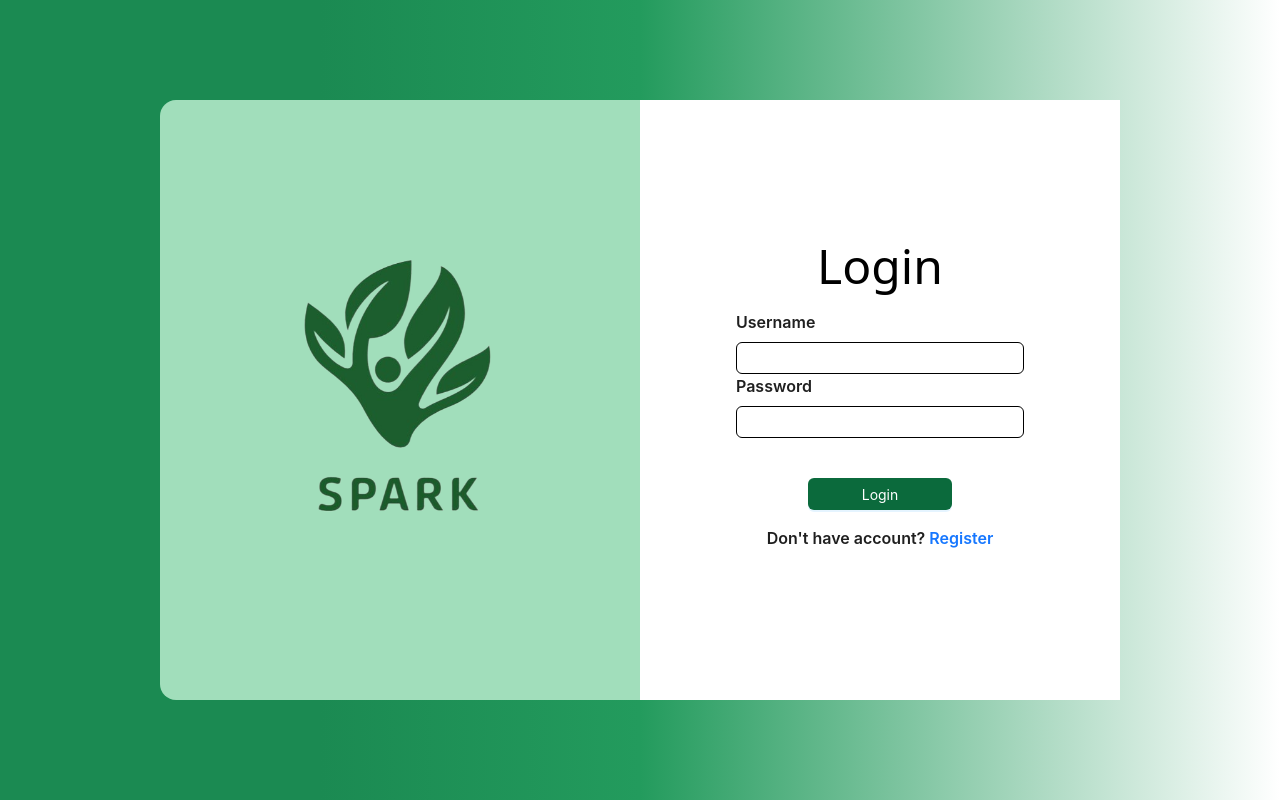
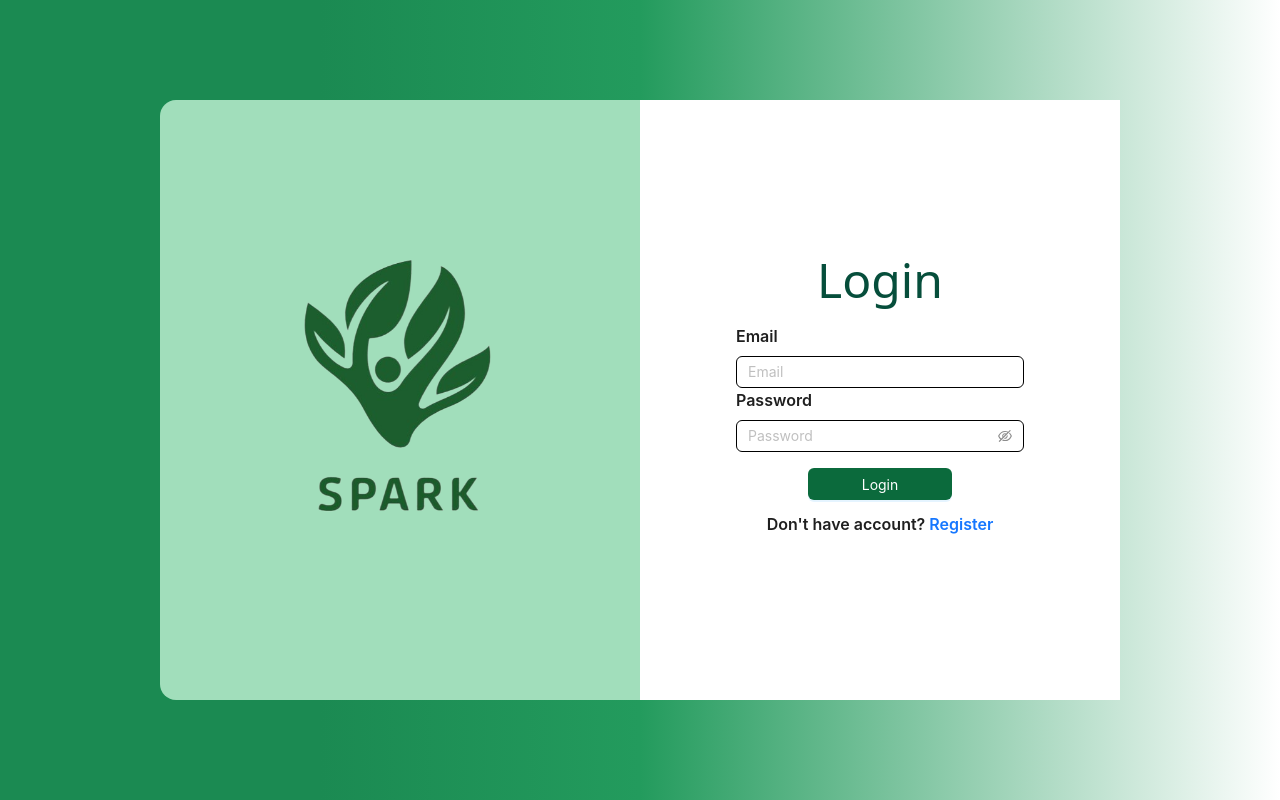
Before and after one commit to crzie/Spark, a React (Vite) app: page /signin in a window 1280 px wide. Built offline with nearby package versions, Linux system fonts and the light colour scheme; no server answers.

Commit message:
added some account database logic

```diff
--- a/src/App.tsx
+++ b/src/App.tsx
@@ -1,9 +1,18 @@
+import { ConfigProvider } from "antd";
 import { Outlet } from "react-router-dom";
 
 function App() {
   return (
     <div className="w-full flex">
-      <Outlet />
+      <ConfigProvider
+        theme={{
+          token: {
+            /* here is your global tokens */
+          },
+        }}
+      >
+        <Outlet />
+      </ConfigProvider>
     </div>
   );
 }
--- a/src/components/LeftSidebar.tsx
+++ b/src/components/LeftSidebar.tsx
@@ -1,12 +1,10 @@
-import React from "react";
-import logoText from "../assets/SparkLogoTextRight.png";
 import logo from "../assets/SparkLogo.png";
 
+import { Link, useLocation } from "react-router-dom";
+import profile from "../assets/icons8-circled-user-male-skin-type-5-48.png";
 import home from "../assets/icons8-home-48.png";
 import leaderboard from "../assets/icons8-leaderboard-48.png";
 import redeem from "../assets/icons8-redeem-48.png";
-import profile from "../assets/icons8-circled-user-male-skin-type-5-48.png";
-import { Link, useLocation } from "react-router-dom";
 const LeftSidebar = () => {
   const location = useLocation();
 
@@ -24,7 +22,7 @@ const LeftSidebar = () => {
       ? " bg-gray-100 border-2 border-emerald-500"
       : "";
     return (
-      <div className="flex gap-3 items-center rounded-lg w-full cursor-pointer ">
+      <div className="flex gap-3 items-center box-border rounded-lg w-full cursor-pointer ">
         <Link
           to={link}
           className={
--- /dev/null
+++ b/src/hooks/useAuth.tsx
@@ -0,0 +1,27 @@
+import { useState } from "react"
+import { auth, getAccountDetails } from "../services/firebase"
+import { User } from "firebase/auth"
+
+export type Account = {
+    user: User | null;
+    details: UserDetails | null;
+}
+
+export const useAuth = (): Account => {
+    const [currentUser, setCurrentUser] = useState(auth.currentUser);
+    const [details, setDetails] = useState<UserDetails | null>(null);
+
+    auth.onAuthStateChanged((user) => {
+        if (user) {
+            setCurrentUser(user);
+            getAccountDetails(user?.uid)
+                .then((data) => {
+                    setDetails(data);
+                });
+        }
+    });
+
+
+
+    return { user: currentUser, details };
+}
--- a/src/models/User.d.ts
+++ b/src/models/User.d.ts
@@ -1,6 +1,5 @@
 type UserDetails = {
     username: string;
-    role: "host" | "player";
     imagePath: string;
     xp: number;
     coin: number;
--- a/src/pages/auth/SignIn.tsx
+++ b/src/pages/auth/SignIn.tsx
@@ -1,35 +1,51 @@
-import React from 'react'
+import React, { useState } from 'react'
 import logo from '../../assets/SparkLogoTextUnder.png'
 import { Typography } from "antd";
 const { Title } = Typography;
 import { Input } from 'antd';
 import { Button } from "antd";
+import { signInWithEmailAndPassword } from 'firebase/auth';
+import { auth } from '../../services/firebase';
+import { useNavigate } from 'react-router-dom';
 const SignIn = () => {
+    const [email, setEmail] = useState("");
+    const [password, setPassword] = useState("");
+    const [error, setError] = useState("");
+    const navigate = useNavigate();
 
     const handleSubmit = (event: { preventDefault: () => void; }) => {
         event.preventDefault();
-    console.log("Submit")
+        signInWithEmailAndPassword(auth, email, password)
+            .then(() => {
+                navigate('/');
+            })
+            .catch((error) => {
+                setError(error.message);
+            })
     }
 
     return (
         <div className='w-screen h-screen flex justify-center items-center bg-green-white '>
-        <div className='w-3/4 h-3/4 bg-red-500 flex items-center justify-between rounded-2xl' style={{backgroundColor:'#A1DEBB'}}>
+            <div className='w-3/4 h-3/4 bg-red-500 flex items-center justify-between rounded-2xl' style={{ backgroundColor: '#A1DEBB' }}>
                 <div className='w-1/2 h-full flex items-center justify-center'>
                     <img className='w-100 h-1/2' src={logo} alt="" />
                 </div>
                 <form className='w-1/2 h-full bg-white flex flex-col justify-center' onSubmit={handleSubmit}>
-                <h1 className='pb-5 w-full flex flex-col items-center text-5xl font-normal'>Login</h1>
+                    <p className='pb-5 w-full flex flex-col items-center text-5xl text-emerald-900 font-normal'>Login</p>
                     <div className='flex flex-col items-center '>
                         <div className='w-3/5 flex flex-col items-baseline'>
-                        <Title level={5} >Username</Title>
-                        <Input placeholder="" className='border-black '/>
+                            <Title level={5} >Email</Title>
+                            <Input type='email' placeholder="Email" className='border-black '
+                                onChange={(e) => { setEmail(e.target.value) }} />
                         </div>
                         <div className='w-3/5 flex flex-col items-baseline'>
                             <Title level={5} >Password</Title>
-                        <Input placeholder="" type='password' className='border-black '/>
+                            <Input.Password placeholder="Password" type='password' className='border-black '
+                                onChange={(e) => { setPassword(e.target.value) }} />
                         </div>
-                    <div className='w-3/5 flex flex-col items-center gap-4 pt-10'>
-                        <Button type="primary" className='w-1/2' htmlType="submit" style={{backgroundColor:'#0B6A3C'}}>Login</Button>
+                        {error && <p className='text-red-500 mt-4'>{error}</p>}
+                        <div className='w-3/5 flex flex-col items-center mt-4'>
+                            <Button type="primary" className='mb-3 w-1/2' htmlType="submit" style={{ backgroundColor: '#0B6A3C' }}>Login</Button>
                             <Title level={5} >Don't have account? <a href="/signup">Register</a></Title>
                         </div>
                     </div>
--- a/src/pages/auth/SignUp.tsx
+++ b/src/pages/auth/SignUp.tsx
@@ -1,19 +1,35 @@
-import React from 'react'
-import logo from '../../assets/SparkLogoTextUnder.png'
-import { Typography } from "antd";
+import { Button, Input, Typography } from "antd";
+import { useState } from 'react';
+import { useNavigate } from 'react-router-dom';
+import logo from '../../assets/SparkLogoTextUnder.png';
+import { createAccount } from '../../services/firebase';
 const { Title } = Typography;
-import { Input } from 'antd';
-import { Button } from "antd";
 const SignUp = () => {
+    const [username, setUsername] = useState("");
+    const [email, setEmail] = useState("");
+    const [password, setPassword] = useState("");
+    const [confirmPassword, setConfirmPassword] = useState("");
+    const [error, setError] = useState("");
+    const navigate = useNavigate();
 
     const handleSubmit = (event: { preventDefault: () => void; }) => {
         event.preventDefault();
-    console.log("Submit")
+        if (password !== confirmPassword) {
+            setError("Passwords do not match");
+            return;
+        }
+        createAccount(email, password, username)
+            .then(() => {
+                navigate("/");
+            })
+            .catch((error) => {
+                setError(error.message);
+            })
     }
 
     return (
         <div className='w-screen h-screen flex justify-center items-center bg-green-white '>
-        <div className='w-3/4 h-3/4 bg-red-500 flex items-center justify-between rounded-2xl' style={{backgroundColor:'#A1DEBB'}}>
+            <div className='w-3/4 h-3/4 bg-red-500 flex items-center justify-between rounded-2xl' style={{ backgroundColor: '#A1DEBB' }}>
                 <div className='w-1/2 h-full flex items-center justify-center'>
                     <img className='w-100 h-1/2' src={logo} alt="" />
                 </div>
@@ -22,22 +38,26 @@ const SignUp = () => {
                     <div className='flex flex-col items-center '>
                         <div className='w-3/5 flex flex-col items-baseline'>
                             <Title level={5} >Username</Title>
-                        <Input placeholder="" className='border-black'/>
+                            <Input placeholder="Choose a username" className='border-black'
+                                onChange={(e) => { setUsername(e.target.value) }} />
                         </div>
                         <div className='w-3/5 flex flex-col items-baseline'>
                             <Title level={5} >Email</Title>
-                        <Input placeholder="" type='email' className='border-black '/>
+                            <Input placeholder="Enter your email" type='email' className='border-black '
+                                onChange={(e) => { setEmail(e.target.value) }} />
                         </div>
                         <div className='w-3/5 flex flex-col items-baseline'>
                             <Title level={5} >Password</Title>
-                        <Input placeholder="" type='password' className='border-black '/>
+                            <Input.Password placeholder="Enter your password" type='password' className='border-black '
+                                onChange={(e) => { setPassword(e.target.value) }} />
                         </div>
                         <div className='w-3/5 flex flex-col items-baseline'>
                             <Title level={5} >Confirm Password</Title>
-                        <Input placeholder="" type='password' className='border-black '/>
+                            <Input.Password placeholder="Re-enter your password" type='password' className='border-black '
+                                onChange={(e) => { setConfirmPassword(e.target.value) }} />
                         </div>
                         <div className='w-3/5 flex flex-col items-center gap-4 pt-10'>
-                        <Button type="primary" className='w-1/2' htmlType="submit" style={{backgroundColor:'#0B6A3C'}}>Register</Button>
+                            <Button type="primary" className='w-1/2' htmlType="submit" style={{ backgroundColor: '#0B6A3C' }}>Register</Button>
                             <Title level={5} >Already Have an Account? <a href="/signin">Login</a></Title>
                         </div>
                     </div>
--- a/src/services/firebase.tsx
+++ b/src/services/firebase.tsx
@@ -1,7 +1,7 @@
 // Import the functions you need from the SDKs you need
 import { initializeApp } from "firebase/app";
-import { getFirestore } from "firebase/firestore";
-import { getAuth } from "firebase/auth";
+import { addDoc, collection, doc, getDoc, getFirestore, setDoc } from "firebase/firestore";
+import { createUserWithEmailAndPassword, getAuth } from "firebase/auth";
 // TODO: Add SDKs for Firebase products that you want to use
 // https://firebase.google.com/docs/web/setup#available-libraries
 
@@ -19,3 +19,28 @@ const firebaseConfig = {
 const app = initializeApp(firebaseConfig);
 export const db = getFirestore(app);
 export const auth = getAuth(app);
+
+export const createAccount = async (email: string, password: string, username: string) => {
+    const userCredential = await createUserWithEmailAndPassword(auth, email, password);
+    const newUserId = userCredential.user.uid;
+
+    const userDetails: UserDetails = {
+        coin: 0,
+        imagePath: "",
+        username,
+        xp: 0,
+    }
+
+    const docRef = doc(db, 'userdetails', newUserId);
+    return setDoc(docRef, userDetails);
+}
+
+export const getAccountDetails = async (userId: string) => {
+    const docRef = doc(db, 'userdetails', userId);
+    const docSnap = await getDoc(docRef);
+
+    if (docSnap.exists()) {
+        return docSnap.data() as UserDetails;
+    }
+    return null;
+}
```
Also changed, not shown: 1 other file (tests, documents, lock files or other folders). Lines whose indentation alone changed are shown as unchanged.
